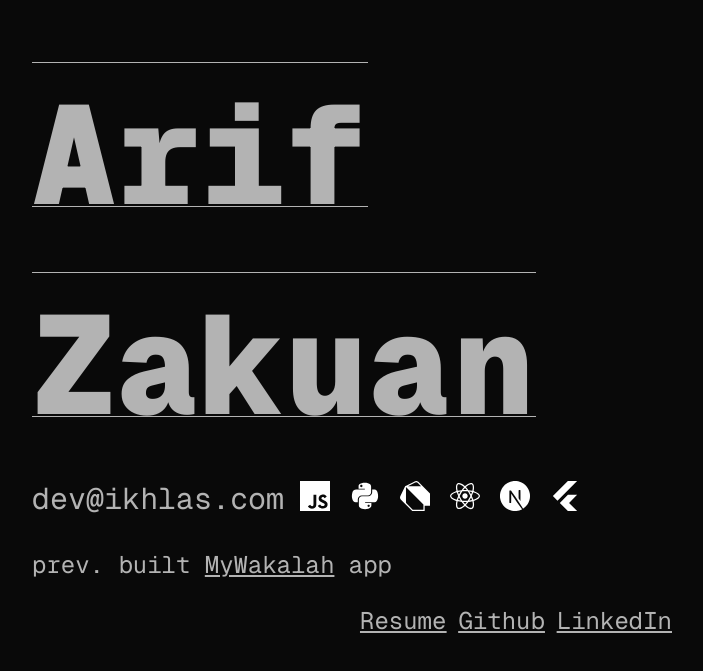
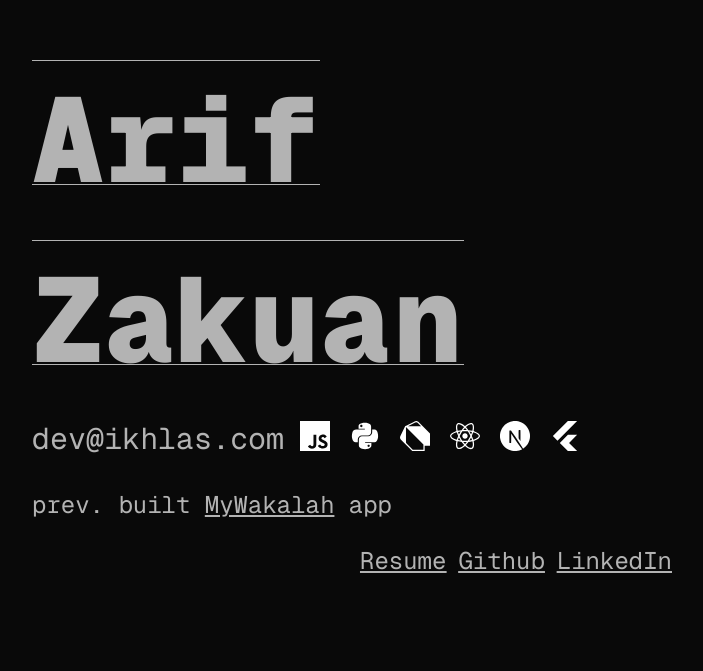
Before and after one commit to tehcanai/zakuan-next, a Next.js app: page / in a window 1280 px wide. Shown: the part 151-822 px from the top of the page, without its empty margins (288-991 px from the left). After the commit the page ends 800 px from the top, so only its background shows below. Built offline with nearby package versions, Linux system fonts and the light colour scheme.

Commit message:
change title text size

```diff
--- a/templates/cover.tsx
+++ b/templates/cover.tsx
@@ -16,7 +16,7 @@ export default function CoverSection() {
       <main className={'flex flex-col self-stretch md:flex-row items-left  pt-48 pb-12 md:pt-[200px] mx-10 md:mx-80'}>
         <div className='flex flex-col items-left '>
           <div className='underline decoration-1 underline-offset-2'>
-            <h2 className={`mb-3 font-black text-[70px] md:text-[140px] overline decoration-1 underline-offset-8`}>
+            <h2 className={`mb-3 font-black text-[70px] md:text-[120px] overline decoration-1 underline-offset-8`}>
               Arif Zakuan
             </h2>
           </div>
```
